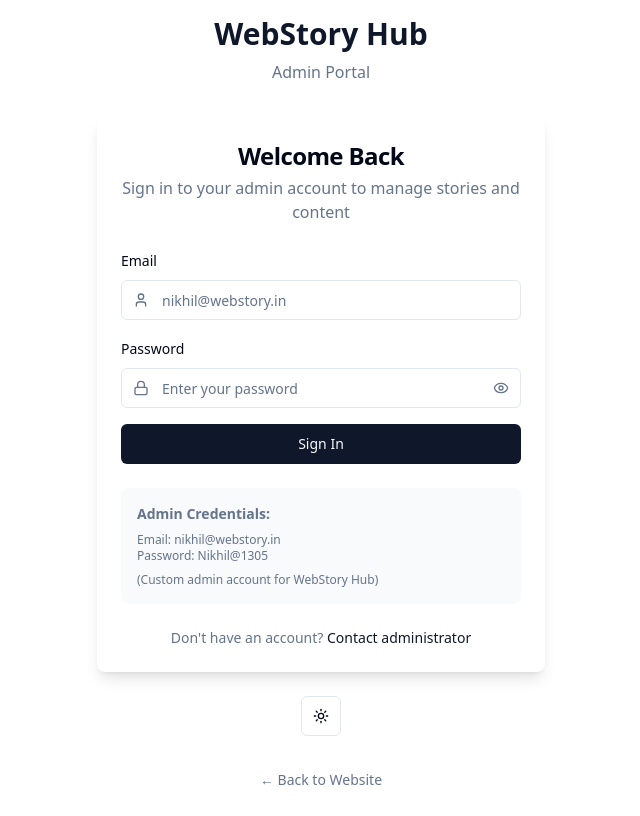
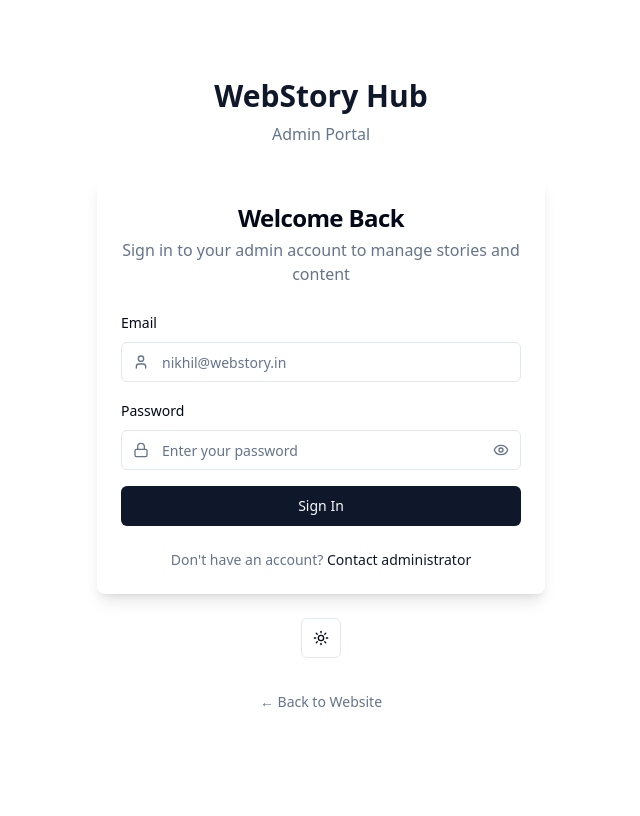
Before and after one commit to Nikhil4sharma/web-spark-narrator-ui, a React (Vite) app: page /admin/login in a window 1280 px wide. Shown: the whole page, without its empty margins (319-959 px from the left). Built offline with nearby package versions, Linux system fonts and the light colour scheme.

Commit message:
chore(security): Remove admin login button from website and hide credentials on login page
- Admin button removed from public site header
- Credentials info box removed from admin login page
- .gitignore already secures all sensitive files
- Production-ready and safe for deployment

```diff
--- a/src/pages/AdminLogin.tsx
+++ b/src/pages/AdminLogin.tsx
@@ -152,18 +152,7 @@ const AdminLogin = () => {
             </form>
 
             {/* Admin Credentials */}
-            <div className="mt-6 p-4 bg-muted/50 rounded-lg">
-              <p className="text-sm text-muted-foreground mb-2">
-                <strong>Admin Credentials:</strong>
-              </p>
-              <p className="text-xs text-muted-foreground">
-                Email: nikhil@webstory.in<br />
-                Password: Nikhil@1305
-              </p>
-              <p className="text-xs text-muted-foreground mt-2">
-                (Custom admin account for WebStory Hub)
-              </p>
-            </div>
+            {/* Removed for production security */}
 
             {/* Footer */}
             <div className="mt-6 text-center">
--- a/src/pages/Index.tsx
+++ b/src/pages/Index.tsx
@@ -49,9 +49,6 @@ const Index = () => {
             </Link>
             <div className="flex items-center space-x-2">
               <ThemeToggle />
-              <Button variant="outline" asChild>
-                <Link to="/admin/login">Admin</Link>
-              </Button>
             </div>
           </div>
         </div>
```
